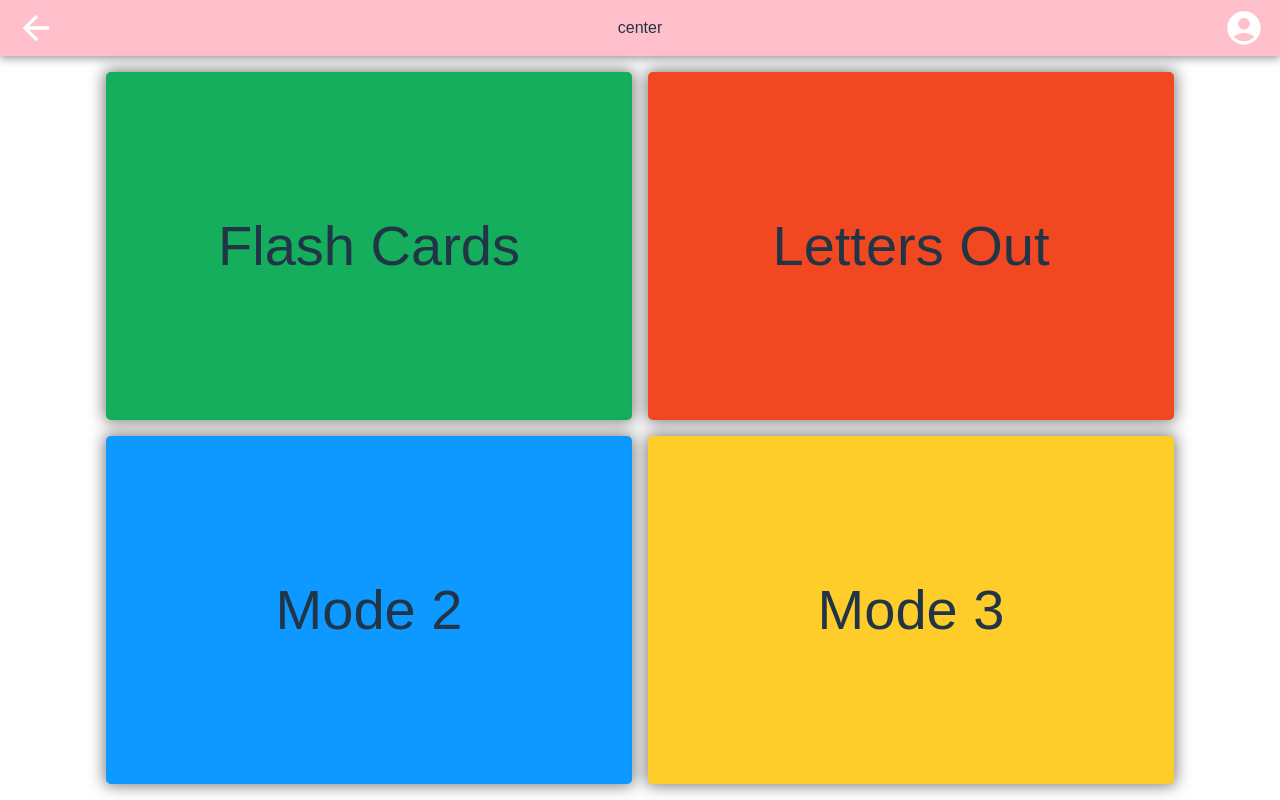
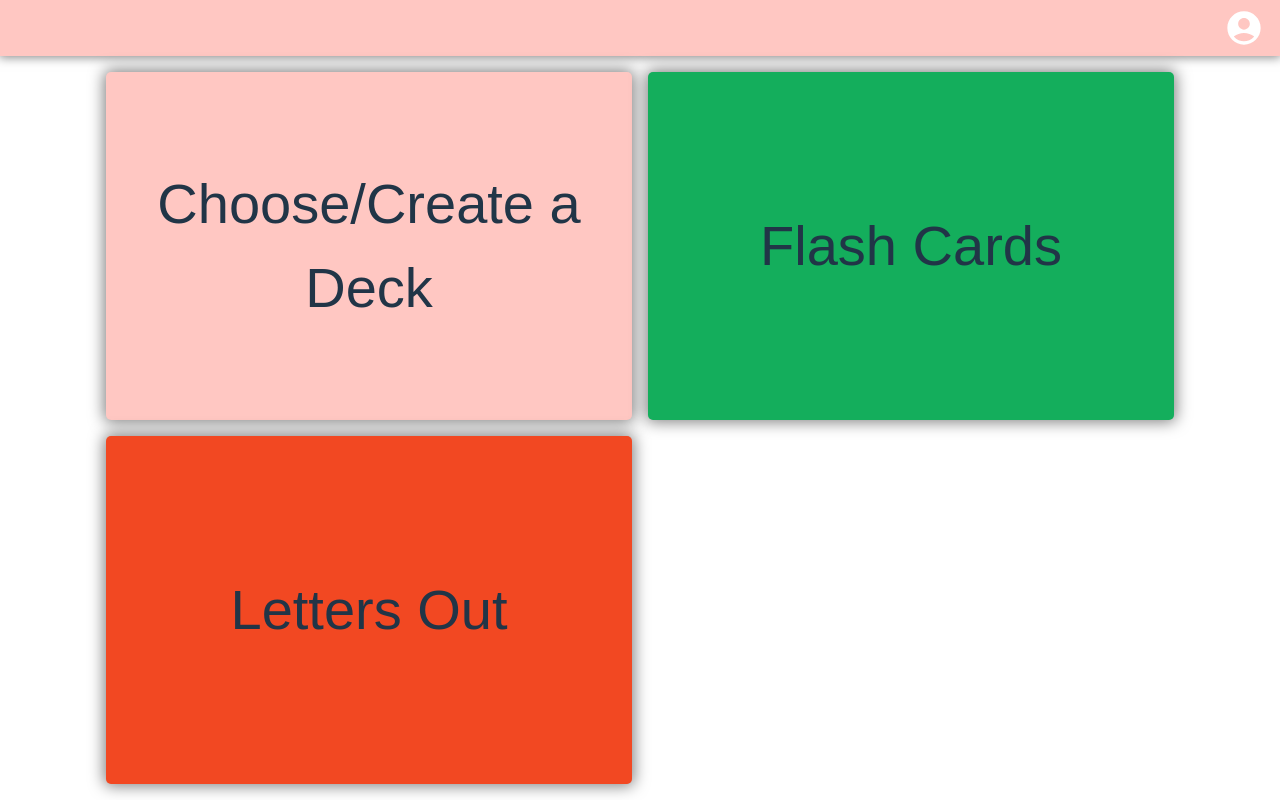
Before and after one commit to rodolforecordon/laughing-memory, a React (Vite) app: page / in a window 1280 px wide. Built offline with nearby package versions, Linux system fonts and the light colour scheme; a web font is replaced by a local one.

Commit message:
simplyfied NavContext

```diff
--- a/src/App.tsx
+++ b/src/App.tsx
@@ -1,42 +1,17 @@
-import { useState } from 'react';
-import { Routes, Route } from 'react-router-dom';
+import { NavContextProvider } from './contexts/NavContext';
 import Header from './components/Header';
-import Home from './pages/Home';
-import FlashCards from './pages/FlashCards';
-import LettersOut from './pages/LettersOut';
-import NotFound from './pages/NotFound';
-import NavContext from './store/nav-context';
+import Router from './Router';
 import './App.css';
 
 function App() {
-  const [activeIcons, setActiveIcons] = useState(['Account']);
-  const [navBarColor, setNavBarColor] = useState('pink');
-
-  const handleNavIcons = (iconNames: string[]) => setActiveIcons([...iconNames]);
-  const handleNavColor = (e: React.MouseEvent<HTMLDivElement, MouseEvent>) => {
-    if (e.target.innerHTML.includes('Flash')) setNavBarColor('#14AE5C');
-  };
-
   return (
     <div className="App">
-      <NavContext.Provider
-        value={{
-          activeIcons,
-          handleNavIcons,
-          navBarColor,
-          handleNavColor,
-        }}
-      >
+      <NavContextProvider>
         <Header />
         <main>
-          <Routes>
-            <Route path="/" element={<Home />} />
-            <Route path="/flashcards" element={<FlashCards />} />
-            <Route path="/lettersout" element={<LettersOut />} />
-            <Route path="*" element={<NotFound />} />
-          </Routes>
+          <Router />
         </main>
-      </NavContext.Provider>
+      </NavContextProvider>
     </div>
   );
 }
--- /dev/null
+++ b/src/Router.tsx
@@ -0,0 +1,18 @@
+import { Routes, Route } from 'react-router-dom';
+import Home from './pages/Home';
+import FlashCards from './pages/FlashCards';
+import LettersOut from './pages/LettersOut';
+import NotFound from './pages/NotFound';
+
+const Router = () => {
+  return (
+    <Routes>
+      <Route path="/" element={<Home />} />
+      <Route path="/flashcards" element={<FlashCards />} />
+      <Route path="/lettersout" element={<LettersOut />} />
+      <Route path="*" element={<NotFound />} />
+    </Routes>
+  );
+};
+
+export default Router;
--- /dev/null
+++ b/src/components/Header/NavIcons/EditIcon/index.tsx
@@ -0,0 +1,11 @@
+import { MdEdit } from 'react-icons/md';
+
+const EditIcon = () => {
+  return (
+    <div>
+      <MdEdit color="white" size="40px" />
+    </div>
+  );
+};
+
+export default EditIcon;
--- a/src/components/Header/index.tsx
+++ b/src/components/Header/index.tsx
@@ -1,22 +1,17 @@
-import { useState, useContext } from 'react';
-import ReturnIcon from './NavIcons/ReturnIcon';
-import AccountIcon from './NavIcons/AccountIcon';
-import NavContext from '../../store/nav-context';
+import { useContext } from 'react';
+import NavContext from '../../contexts/NavContext';
 import './Header.module.css';
 
 const Header = () => {
-  const { navBarColor } = useContext(NavContext);
-
-  const [leftIcon, setLeftIcon] = useState(<ReturnIcon />);
-  const [centerIcon, setCenterIcon] = useState(<span>center</span>);
-  const [rightIcon, setRightIcon] = useState(<AccountIcon />);
+  const { navBarColor, navActiveIcons } = useContext(NavContext).navBarState;
 
   return (
     <header style={{ backgroundColor: navBarColor }}>
       <nav>
-        {true && leftIcon}
-        {true && centerIcon}
-        {true && rightIcon}
+        {navActiveIcons.map((navIcon, index) => {
+          if (!navIcon) return <div key={index}></div>;
+          return <div key={index}>{navIcon}</div>;
+        })}
       </nav>
     </header>
   );
--- a/src/components/ModeCard/index.tsx
+++ b/src/components/ModeCard/index.tsx
@@ -1,6 +1,6 @@
 import { useContext } from 'react';
 import { Link } from 'react-router-dom';
-import NavContext from '../../store/nav-context';
+import NavContext from '../../contexts/NavContext';
 import classes from './ModeCard.module.css';
 
 interface IModeCard {
--- /dev/null
+++ b/src/contexts/NavContext.tsx
@@ -0,0 +1,118 @@
+import React, { ReactNode, useState, useReducer } from 'react';
+import AccountIcon from '../components/Header/NavIcons/AccountIcon';
+import EditIcon from '../components/Header/NavIcons/EditIcon';
+import ReturnIcon from '../components/Header/NavIcons/ReturnIcon';
+
+// TYPES DECLARATIONS
+type ActiveIcons = [ReactNode | null, ReactNode | null, ReactNode | null];
+type Event = React.MouseEvent<HTMLDivElement, MouseEvent>;
+
+type Mode = {
+  mode: string;
+  bgColor: string;
+  path: string;
+  navIcons: ActiveIcons;
+};
+
+export type IMemoModes = Mode[];
+
+interface NavContextType {
+  memoModes: IMemoModes;
+  navBarState: NavState;
+  handleNavColor: (e: React.MouseEvent<HTMLDivElement, MouseEvent>) => void;
+}
+
+interface NavContextProviderProps {
+  children: ReactNode;
+}
+
+interface NavState {
+  navBarColor: string;
+  navActiveIcons: ActiveIcons;
+}
+
+// CREATE CONTEXT
+export const NavContext = React.createContext({} as NavContextType);
+
+// CREATE CONTEXT PROVIDER
+export const NavContextProvider = ({ children }: NavContextProviderProps) => {
+  const memoModes: IMemoModes = [
+    {
+      mode: 'Home',
+      bgColor: '#FFC7C2',
+      path: '/',
+      navIcons: [null, null, <AccountIcon />],
+    },
+    {
+      mode: 'Choose/Create a Deck',
+      bgColor: '#FFC7C2',
+      path: '/decks',
+      navIcons: [<ReturnIcon />, null, null],
+    },
+    {
+      mode: 'Flash Cards',
+      bgColor: '#14AE5C',
+      path: '/flashcards',
+      navIcons: [<ReturnIcon />, null, <EditIcon />],
+    },
+    {
+      mode: 'Letters Out',
+      bgColor: '#F24822',
+      path: '/lettersout',
+      navIcons: [<ReturnIcon />, null, <EditIcon />],
+    },
+    //{ mode: 'Mode 3', bgColor: '#0D99FF', path: '/' },
+    //{ mode: 'Mode 4', bgColor: '#FFCD29', path: '/' },
+  ];
+
+  const [navBarState, dispatchCurrentMode] = useReducer(
+    (state: NavState, action: any) => {
+      console.log(state);
+      console.log(action);
+
+      if (action.type === 'CHANGE_NAVBAR_COLOR') {
+        return {
+          ...state,
+          navBarColor: action.payload.mode.bgColor,
+          navActiveIcons: action.payload.mode.navIcons,
+        };
+      }
+
+      return {
+        ...state,
+      };
+    },
+    {
+      navBarColor: memoModes[0].bgColor,
+      navActiveIcons: memoModes[0].navIcons,
+    }
+  );
+
+  const handleNavColor = (e: Event) => {
+    const text = e.target as HTMLElement;
+
+    // matching clicked element and memoMode to find its bgColor
+    const mode: Mode | undefined = memoModes.filter((el) =>
+      el.mode.includes(text.innerHTML)
+    )[0];
+
+    dispatchCurrentMode({
+      type: 'CHANGE_NAVBAR_COLOR',
+      payload: { mode },
+    });
+  };
+
+  return (
+    <NavContext.Provider
+      value={{
+        memoModes,
+        navBarState,
+        handleNavColor,
+      }}
+    >
+      {children}
+    </NavContext.Provider>
+  );
+};
+
+export default NavContext;
--- a/src/pages/Home/index.tsx
+++ b/src/pages/Home/index.tsx
@@ -1,25 +1,18 @@
+import { useContext } from 'react';
 import ModeCard from '../../components/ModeCard';
+import { NavContext } from '../../contexts/NavContext';
 import './Home.module.css';
 
-interface IMemoModes {
-  mode: string;
-  bgColor: string;
-  path: string;
-}
+const Home = () => {
+  const { memoModes } = useContext(NavContext);
 
-const memoModes: IMemoModes[] = [
-  { mode: 'Flash Cards', bgColor: '#14AE5C', path: '/flashcards' },
-  { mode: 'Letters Out', bgColor: '#F24822', path: '/lettersout' },
-  { mode: 'Mode 2', bgColor: '#0D99FF', path: '/' },
-  { mode: 'Mode 3', bgColor: '#FFCD29', path: '/' },
-];
-
-const Home = () => {
   return (
     <section>
-      {memoModes.map((card) => (
-        <ModeCard {...card} key={card.mode} />
-      ))}
+      {memoModes
+        .filter(({ mode }) => mode !== 'Home')
+        .map((card) => (
+          <ModeCard {...card} key={card.mode} />
+        ))}
     </section>
   );
 };
--- a/src/store/nav-context.ts
+++ /dev/null
@@ -1,10 +0,0 @@
-import React from 'react';
-
-const NavContext = React.createContext({
-  activeIcons: ['Account'],
-  handleNavIcons(e: React.MouseEvent<HTMLDivElement, MouseEvent>) {},
-  navBarColor: 'pink',
-  handleNavColor(e: React.MouseEvent<HTMLDivElement, MouseEvent>) {},
-});
-
-export default NavContext;
```
Also changed, not shown: src/contexts/AuthContext.tsx (renamed from src/store/auth-context.ts).
